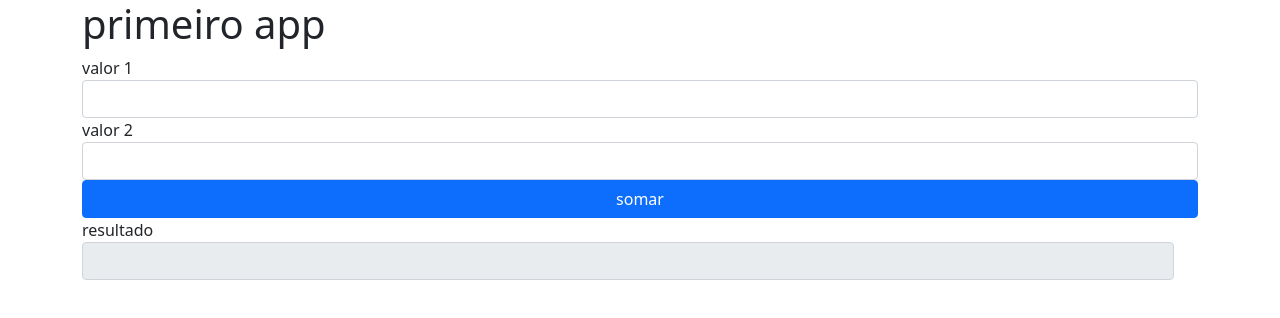
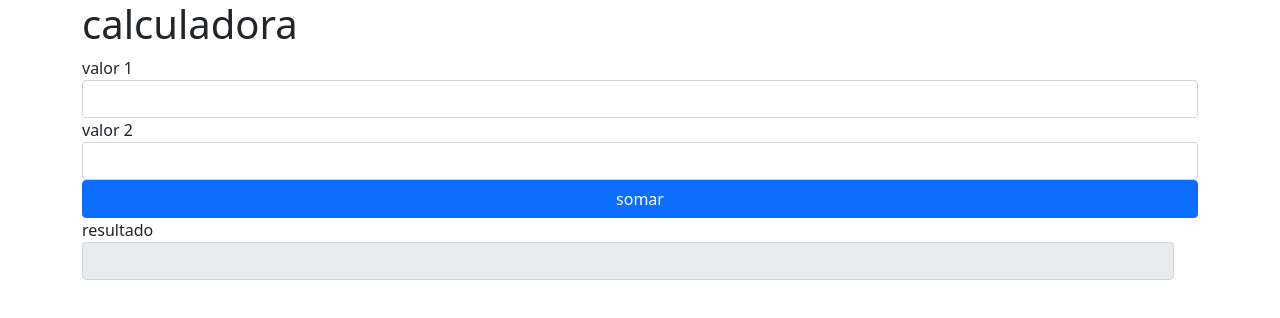
Before and after one commit to AnaBeatriz2710/appBeaeRaul, a plain HTML site: page www/index.html in a window 1280 px wide. Drawn offline with nearby package versions, Linux system fonts and the light colour scheme.

Commit message:
mudança de planos

```diff
--- a/www/index.html
+++ b/www/index.html
@@ -17,8 +17,9 @@
 <body>
   <div class="container">
   <div class="row">
+
       <div class="col">
-          <h1>primeiro app</h1>
+          <h1>calculadora</h1>
       </div>
   </div>
   <div class="row">
```
